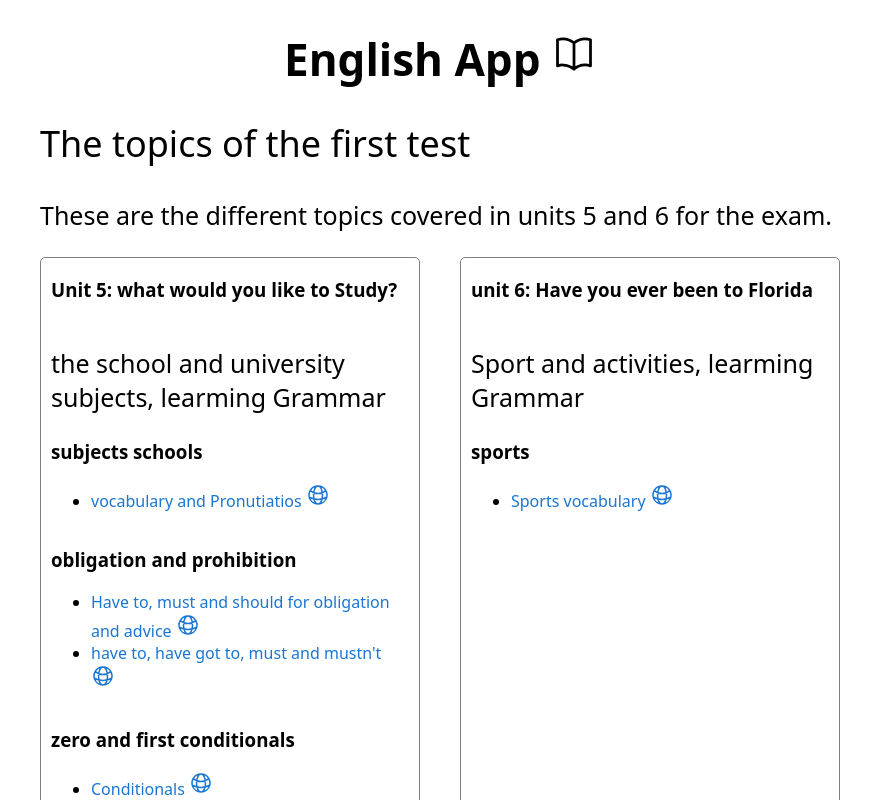
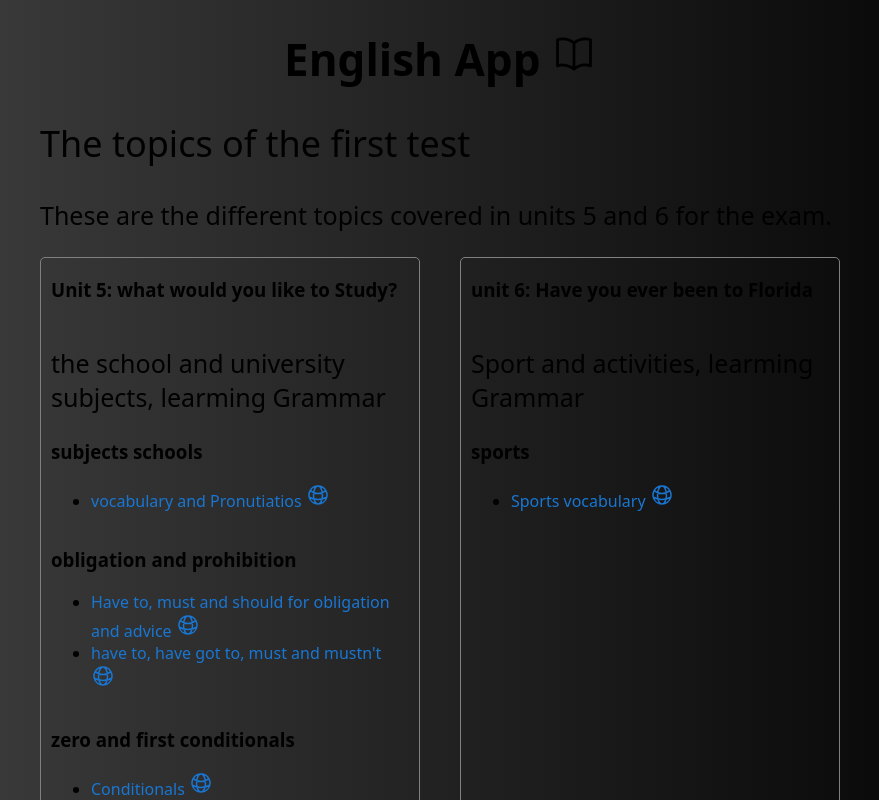
Before and after one commit to elizonRL/English_project, a React (Vite) app: page / in a window 1280 px wide. Shown: the top 800 px of the page, without its empty margins (200-1079 px from the left). Built offline with nearby package versions, Linux system fonts and the light colour scheme.

Commit message:
chanhes backgoung

```diff
--- a/main.css
+++ b/main.css
@@ -1,5 +1,8 @@
 :root {
   color-scheme: light dark;
+  background: #000000;  /* fallback for old browsers */
+  background: -webkit-linear-gradient(to right, #434343, #000000);  /* Chrome 10-25, Safari 5.1-6 */
+  background: linear-gradient(to right, #434343, #000000); /* W3C, IE 10+/ Edge, Firefox 16+, Chrome 26+, Opera 12+, Safari 7+ */
 }
 * {
   font-family: system-ui, -apple-system, BlinkMacSystemFont, "Segoe UI", Roboto,
@@ -8,6 +11,7 @@
 main {
   width: 800px;
   margin: auto;
+
 }
 h1 {
   text-align: center;
```
